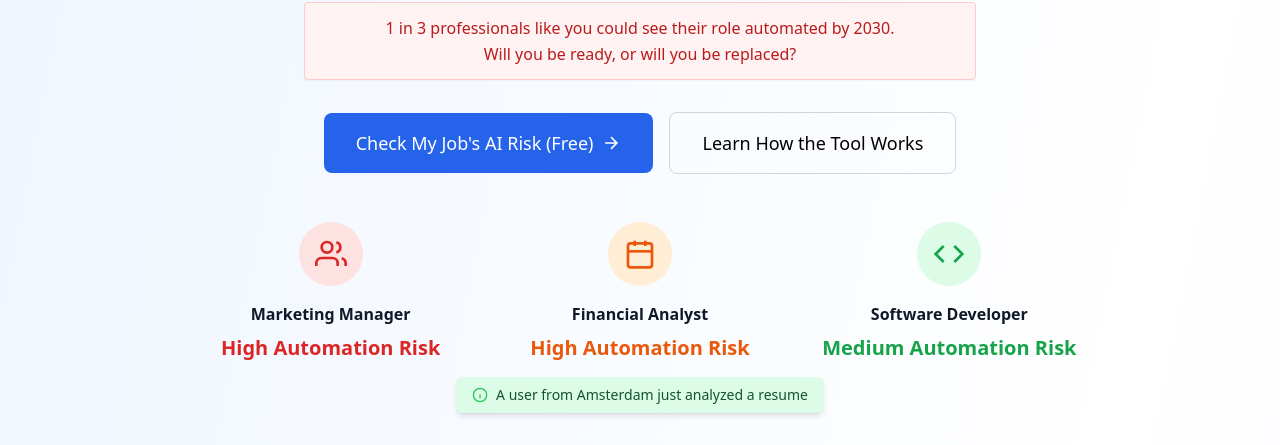
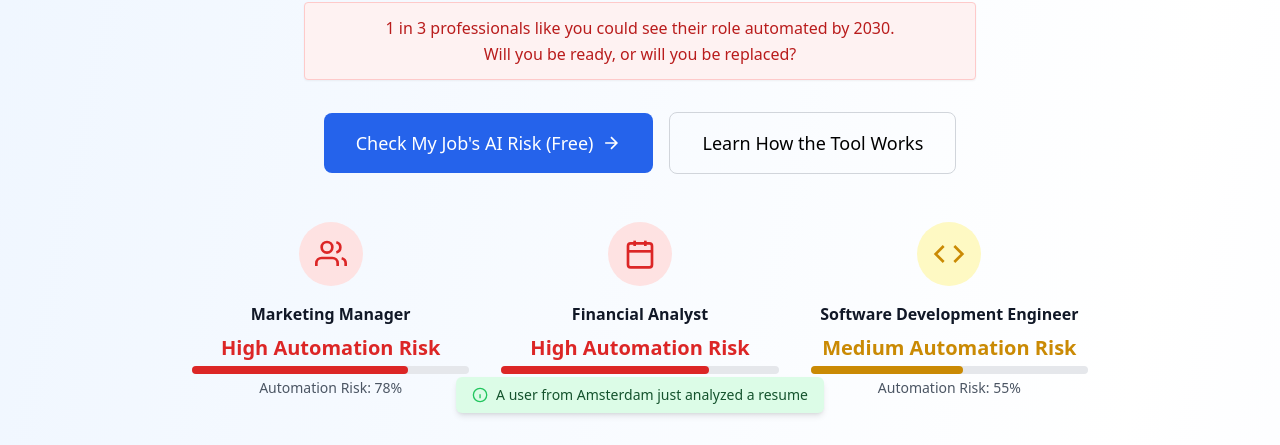
Before and after one commit to angshu-min-js/unautomated-home, a website: page index.html in a window 1280 px wide. Shown: the part 355-800 px from the top of the page. Drawn offline with nearby package versions, Linux system fonts and the light colour scheme.

Commit message:
Added Risk Scores

```diff
--- a/index.html
+++ b/index.html
@@ -126,10 +126,14 @@
                     </div>
                     <h3 class="font-semibold text-gray-900 mb-2">Marketing Manager</h3>
                     <p class="text-xl font-bold text-red-600 mb-1">High Automation Risk</p>
+                    <div class="w-full bg-gray-200 rounded-full h-2 mb-1">
+                        <div class="progress-bar bg-red-600 h-2 rounded-full transition-all duration-1000 ease-out" style="width: 0%" data-width="78%"></div>
+                    </div>
+                    <p class="text-sm text-gray-600">Automation Risk: 78%</p>
                 </div>
                 <div class="text-center">
-                    <div class="bg-orange-100 rounded-full w-16 h-16 flex items-center justify-center mx-auto mb-4">
-                        <svg class="h-8 w-8 text-orange-600" viewBox="0 0 24 24" fill="none" stroke="currentColor" stroke-width="2">
+                    <div class="bg-red-100 rounded-full w-16 h-16 flex items-center justify-center mx-auto mb-4">
+                        <svg class="h-8 w-8 text-red-600" viewBox="0 0 24 24" fill="none" stroke="currentColor" stroke-width="2">
                             <rect x="3" y="4" width="18" height="18" rx="2" ry="2"/>
                             <line x1="16" y1="2" x2="16" y2="6"/>
                             <line x1="8" y1="2" x2="8" y2="6"/>
@@ -137,17 +141,25 @@
                         </svg>
                     </div>
                     <h3 class="font-semibold text-gray-900 mb-2">Financial Analyst</h3>
-                    <p class="text-xl font-bold text-orange-600 mb-1">High Automation Risk</p>
+                    <p class="text-xl font-bold text-red-600 mb-1">High Automation Risk</p>
+                    <div class="w-full bg-gray-200 rounded-full h-2 mb-1">
+                        <div class="progress-bar bg-red-600 h-2 rounded-full transition-all duration-1000 ease-out" style="width: 0%" data-width="75%"></div>
+                    </div>
+                    <p class="text-sm text-gray-600">Automation Risk: 75%</p>
                 </div>
                 <div class="text-center">
-                    <div class="bg-green-100 rounded-full w-16 h-16 flex items-center justify-center mx-auto mb-4">
-                        <svg class="h-8 w-8 text-green-600" viewBox="0 0 24 24" fill="none" stroke="currentColor" stroke-width="2">
+                    <div class="bg-yellow-100 rounded-full w-16 h-16 flex items-center justify-center mx-auto mb-4">
+                        <svg class="h-8 w-8 text-yellow-600" viewBox="0 0 24 24" fill="none" stroke="currentColor" stroke-width="2">
                             <polyline points="16,18 22,12 16,6"/>
                             <polyline points="8,6 2,12 8,18"/>
                         </svg>
                     </div>
-                    <h3 class="font-semibold text-gray-900 mb-2">Software Developer</h3>
-                    <p class="text-xl font-bold text-green-600 mb-1">Medium Automation Risk</p>
+                    <h3 class="font-semibold text-gray-900 mb-2">Software Development Engineer</h3>
+                    <p class="text-xl font-bold text-yellow-600 mb-1">Medium Automation Risk</p>
+                    <div class="w-full bg-gray-200 rounded-full h-2 mb-1">
+                        <div class="progress-bar bg-yellow-600 h-2 rounded-full transition-all duration-1000 ease-out" style="width: 0%" data-width="55%"></div>
+                    </div>
+                    <p class="text-sm text-gray-600">Automation Risk: 55%</p>
                 </div>
             </div>
         </div>
@@ -889,6 +901,27 @@
           mobileMenuLinks.forEach(link => {
             link.addEventListener('click', closeMobileMenu);
           });
+
+          // Animate progress bars when they come into view
+          const progressBars = document.querySelectorAll('.progress-bar');
+          const observer = new IntersectionObserver((entries) => {
+            entries.forEach(entry => {
+              if (entry.isIntersecting) {
+                const bar = entry.target;
+                const targetWidth = bar.getAttribute('data-width');
+                // Start from 0 and animate to target width
+                bar.style.width = '0%';
+                setTimeout(() => {
+                  bar.style.width = targetWidth;
+                }, 100);
+                observer.unobserve(bar);
+              }
+            });
+          }, { threshold: 0.5 });
+
+          progressBars.forEach(bar => {
+            observer.observe(bar);
+          });
         });
     </script>
 </body>
```
